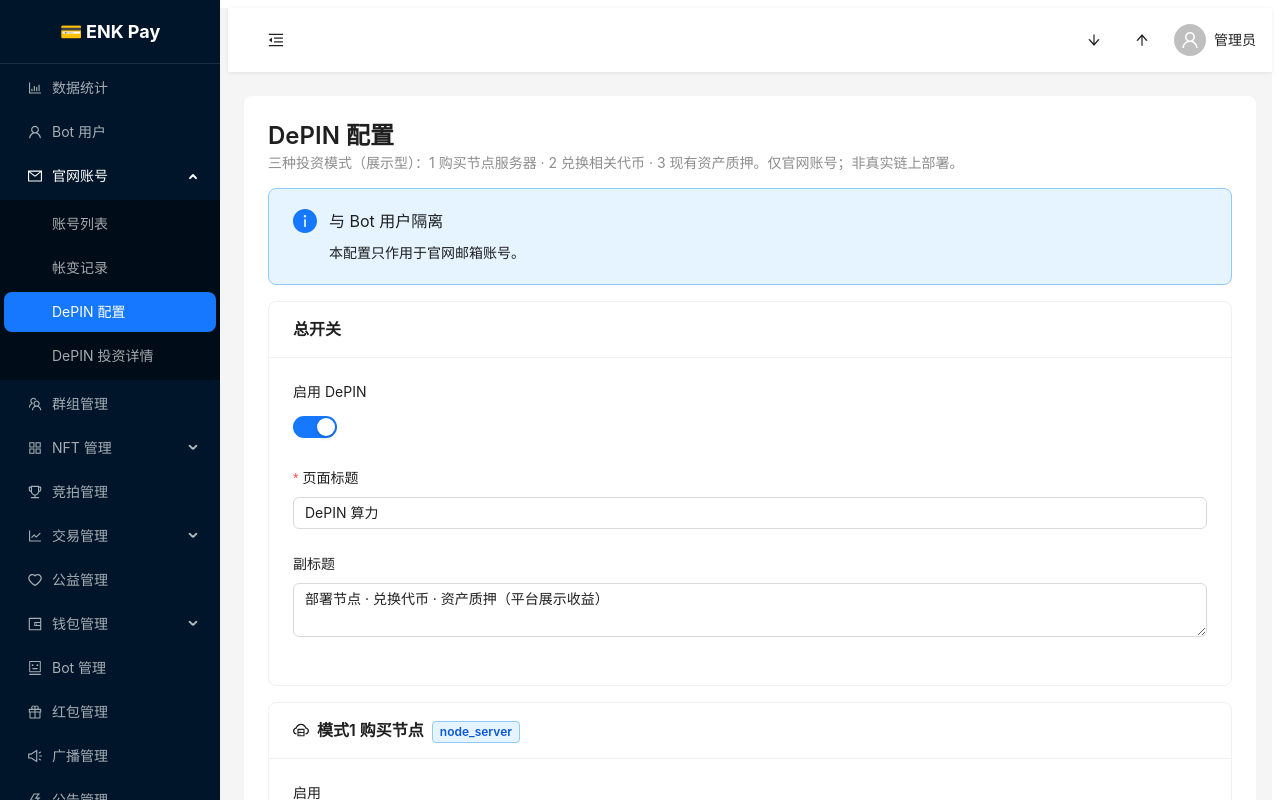
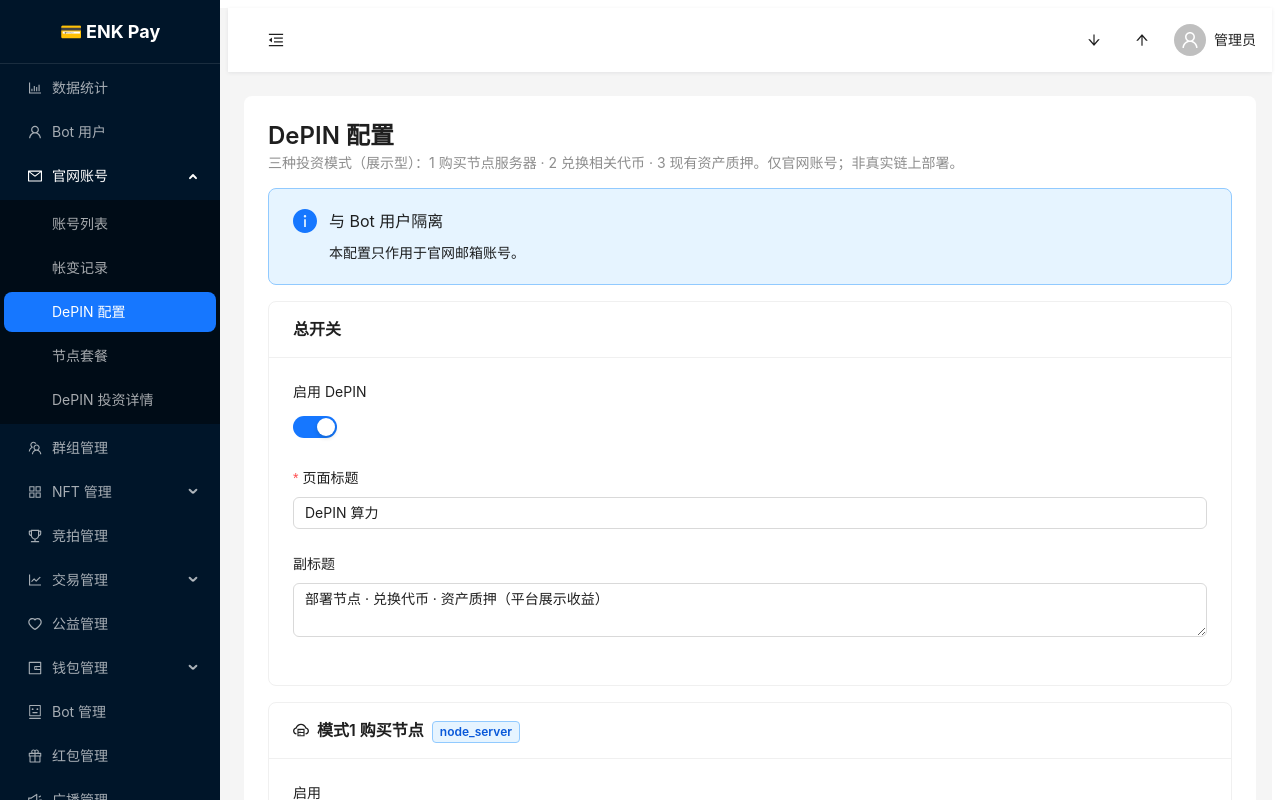
Before and after one commit to qiq51443-coder/ENKPay-telegram-growth-platform-optimized, a React (Vite) app in the folder admin-panel/: page /admin/depin-config in a window 1280 px wide. Shown: the top 800 px of the page. Built offline with nearby package versions, Linux system fonts and the light colour scheme; no server answers; sample sign-in values are in the browser's storage.

Commit message:
Update App.tsx
含「节点套餐」菜单与路由）：

```diff
--- a/admin-panel/src/App.tsx
+++ b/admin-panel/src/App.tsx
@@ -30,6 +30,7 @@ import { WebAccounts } from './pages/WebAccounts';
 import { WebAccountDetail } from './pages/WebAccountDetail';
 import { WebAccountLedger } from './pages/WebAccountLedger';
 import { DepinConfig } from './pages/DepinConfig';
+import { DepinPlans } from './pages/DepinPlans';
 import { DepinInvestments } from './pages/DepinInvestments';
 import { Bots } from './pages/Bots';
 import { RedPackets } from './pages/RedPackets';
@@ -73,7 +74,7 @@ const ProtectedLayout: React.FC<{ children: React.ReactNode }> = ({ children })
   useEffect(() => {
     const path = location.pathname.split('/')[1] || 'analytics';
     setSelectedKey(path);
-    if (['web-accounts', 'web-ledger', 'depin-config', 'depin-investments'].includes(path)) {
+    if (['web-accounts', 'web-ledger', 'depin-config', 'depin-plans', 'depin-investments'].includes(path)) {
       setOpenKeys((keys) => (keys.includes('web-users') ? keys : [...keys, 'web-users']));
     }
   }, [location]);
@@ -112,6 +113,7 @@ const ProtectedLayout: React.FC<{ children: React.ReactNode }> = ({ children })
         { key: 'web-accounts', label: <Link to="/web-accounts">账号列表</Link> },
         { key: 'web-ledger', label: <Link to="/web-ledger">帐变记录</Link> },
         { key: 'depin-config', label: <Link to="/depin-config">DePIN 配置</Link> },
+        { key: 'depin-plans', label: <Link to="/depin-plans">节点套餐</Link> },
         { key: 'depin-investments', label: <Link to="/depin-investments">DePIN 投资详情</Link> },
       ],
     },
@@ -211,6 +213,7 @@ function App() {
       <Route path="/web-accounts/:id" element={<ProtectedRoute><WebAccountDetail /></ProtectedRoute>} />
       <Route path="/web-ledger" element={<ProtectedRoute><WebAccountLedger /></ProtectedRoute>} />
       <Route path="/depin-config" element={<ProtectedRoute><DepinConfig /></ProtectedRoute>} />
+      <Route path="/depin-plans" element={<ProtectedRoute><DepinPlans /></ProtectedRoute>} />
       <Route path="/depin-investments" element={<ProtectedRoute><DepinInvestments /></ProtectedRoute>} />
       <Route path="/bots" element={<ProtectedRoute><Bots /></ProtectedRoute>} />
       <Route path="/withdrawals" element={<ProtectedRoute><Withdrawals /></ProtectedRoute>} />
```
